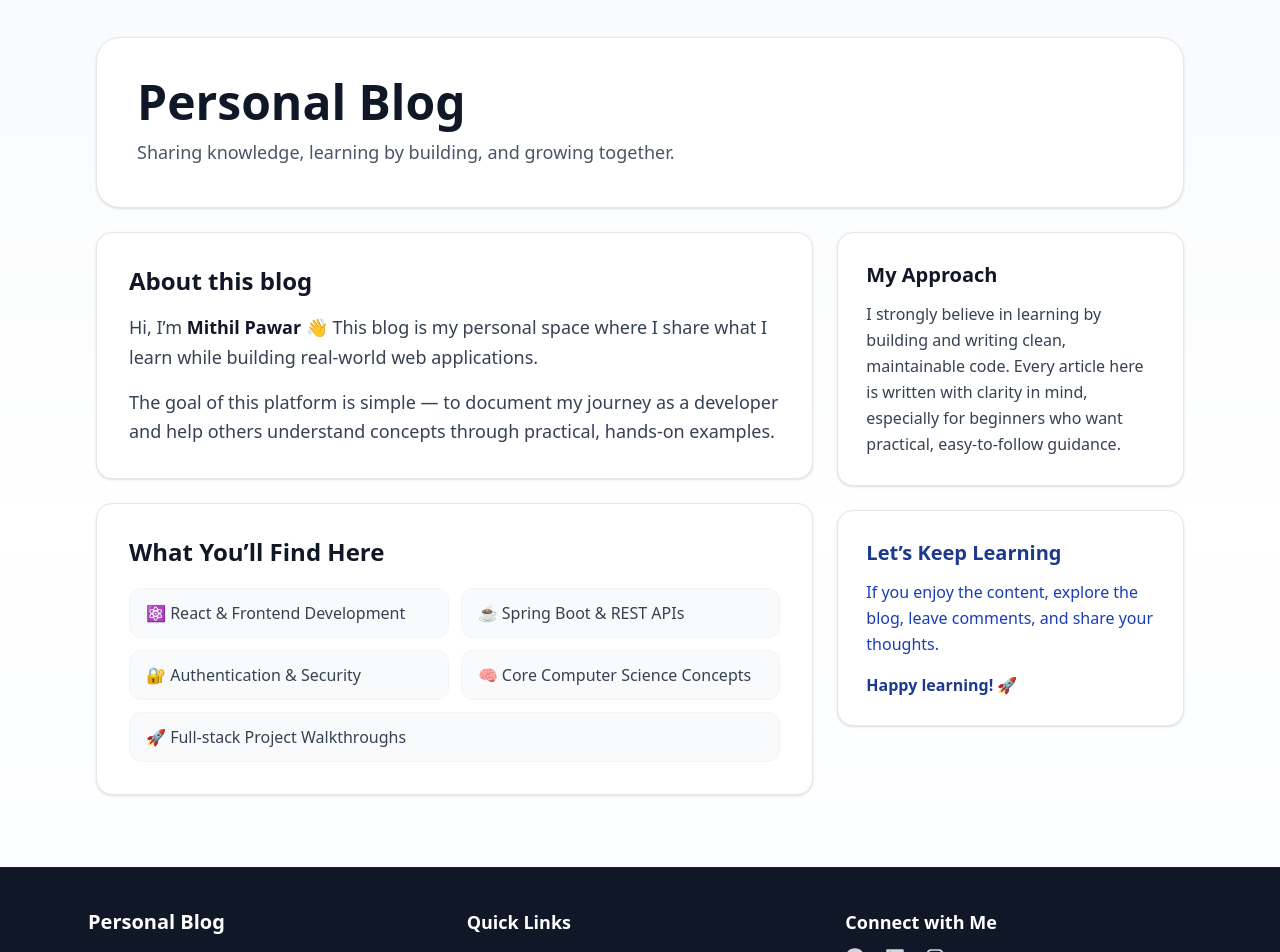
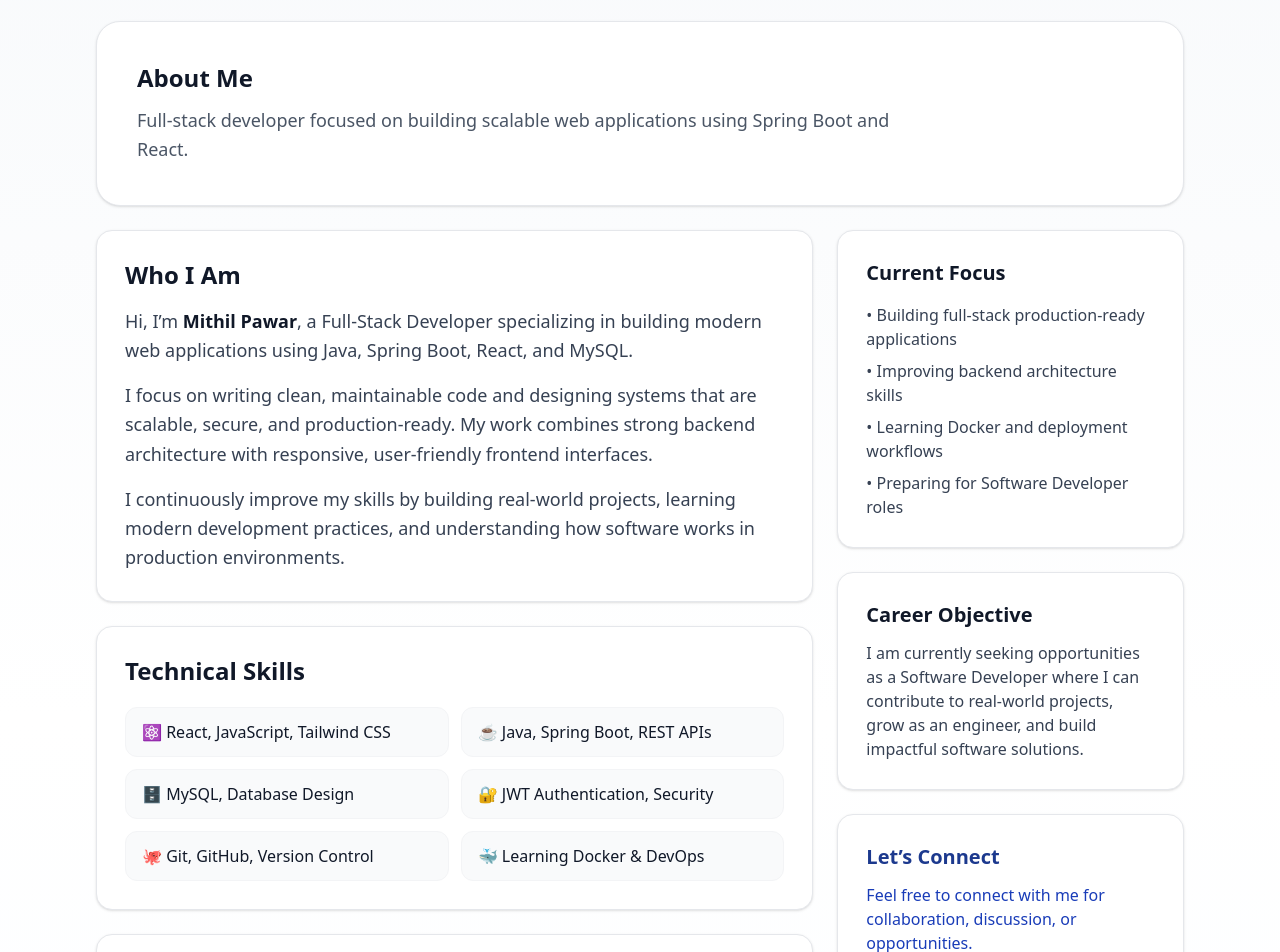
Before and after one commit to MithilPawar/Personal-Blog-React, a React (Vite) app: page /about in a window 1280 px wide. Shown: the part 100-1052 px from the top of the page. Built offline with nearby package versions, Linux system fonts and the light colour scheme; no server answers; sample sign-in values are in the browser's storage.

Commit message:
screen adjustment

```diff
--- a/package.json
+++ b/package.json
@@ -4,6 +4,7 @@
   "version": "0.0.0",
   "type": "module",
   "scripts": {
+    "predev": "powershell -NoProfile -ExecutionPolicy Bypass -Command \"$connections = Get-NetTCPConnection -State Listen -ErrorAction SilentlyContinue | Where-Object { $_.LocalPort -eq 5173 }; if ($connections) { $connections | ForEach-Object { Stop-Process -Id $_.OwningProcess -Force -ErrorAction SilentlyContinue } }\"",
     "dev": "vite",
     "build": "vite build",
     "lint": "eslint .",
--- a/src/components/layout/Navbar.jsx
+++ b/src/components/layout/Navbar.jsx
@@ -78,7 +78,7 @@ const Navbar = () => {
             <div className="relative" ref={profileRef}>
               <button
                 onClick={() => setProfileOpen(!profileOpen)}
-                className="flex items-center gap-2 text-sm font-medium text-gray-700 hover:text-blue-600 transition max-w-[190px]"
+                className="flex items-center gap-2 text-sm font-medium text-gray-700 hover:text-blue-600 hover:bg-gray-100 focus-visible:outline-none focus-visible:ring-2 focus-visible:ring-blue-500/40 rounded-md px-2 py-1.5 transition max-w-[190px] cursor-pointer"
               >
                 <FiUser className="text-lg shrink-0" />
                 <span className="truncate">{user.username}</span>
--- a/src/components/ui/PageHero.jsx
+++ b/src/components/ui/PageHero.jsx
@@ -1,11 +1,27 @@
-const PageHero = ({ title, subtitle, className = "" }) => {
+const PageHero = ({
+  title,
+  subtitle,
+  className = "",
+  titleClassName = "",
+  subtitleClassName = "",
+}) => {
+  const resolvedTitleClassName =
+    titleClassName || "text-3xl font-extrabold text-gray-900 sm:text-4xl lg:text-5xl";
+
+  const resolvedSubtitleClassName =
+    subtitleClassName || "mt-3 max-w-3xl text-base leading-relaxed text-gray-600 md:text-lg";
+
   return (
     <section
       className={`mb-6 rounded-3xl border border-gray-200 bg-white px-6 py-8 shadow-sm md:px-10 md:py-10 ${className}`}
     >
-      <h1 className="text-3xl font-extrabold text-gray-900 sm:text-4xl lg:text-5xl">{title}</h1>
+      <h1 className={resolvedTitleClassName}>
+        {title}
+      </h1>
       {subtitle ? (
-        <p className="mt-3 max-w-3xl text-base leading-relaxed text-gray-600 md:text-lg">{subtitle}</p>
+        <p className={resolvedSubtitleClassName}>
+          {subtitle}
+        </p>
       ) : null}
     </section>
   );
--- a/src/pages/About.jsx
+++ b/src/pages/About.jsx
@@ -3,56 +3,158 @@ import SurfaceCard from "../components/ui/SurfaceCard";
 
 const About = () => {
   return (
-    <div className="mx-auto w-full max-w-7xl px-4 py-8 md:py-10">
-      {/* REVIEW NOTE: Wide hero + content grid to match BlogDetails page proportions. */}
+    <div className="mx-auto w-full max-w-7xl px-4 py-8 md:py-6">
+
       <PageHero
-        title="Personal Blog"
-        subtitle="Sharing knowledge, learning by building, and growing together."
+        title="About Me"
+        subtitle="Full-stack developer focused on building scalable web applications using Spring Boot and React."
+        titleClassName="text-xl sm:text-xl md:text-2xl lg:text-2xl font-semibold"
       />
 
       <div className="grid gap-6 lg:grid-cols-12">
+
+        {/* LEFT SIDE */}
         <section className="space-y-6 lg:col-span-8">
-          <SurfaceCard>
-            <h2 className="text-2xl font-semibold text-gray-900">About this blog</h2>
+
+          {/* WHO I AM */}
+          <SurfaceCard className="p-6" padding="sm">
+            <h2 className="text-2xl font-semibold text-gray-900">
+              Who I Am
+            </h2>
+
             <p className="mt-4 text-base leading-relaxed text-gray-700 md:text-lg">
-              Hi, I’m <span className="font-semibold text-gray-900">Mithil Pawar</span> 👋 This blog is my personal space where I
-              share what I learn while building real-world web applications.
+              Hi, I’m{" "}
+              <span className="font-semibold text-gray-900">
+                Mithil Pawar
+              </span>
+              , a Full-Stack Developer specializing in building modern web
+              applications using{" "}
+              <span className="font-medium">
+                Java, Spring Boot, React, and MySQL
+              </span>.
             </p>
+
             <p className="mt-4 text-base leading-relaxed text-gray-700 md:text-lg">
-              The goal of this platform is simple — to document my journey as a developer and help others understand concepts
-              through practical, hands-on examples.
+              I focus on writing clean, maintainable code and designing systems
+              that are scalable, secure, and production-ready. My work combines
+              strong backend architecture with responsive, user-friendly
+              frontend interfaces.
+            </p>
+
+            <p className="mt-4 text-base leading-relaxed text-gray-700 md:text-lg">
+              I continuously improve my skills by building real-world projects,
+              learning modern development practices, and understanding how
+              software works in production environments.
             </p>
           </SurfaceCard>
 
-          <SurfaceCard>
-            <h2 className="text-2xl font-semibold text-gray-900">What You’ll Find Here</h2>
-            <ul className="mt-5 grid gap-3 text-gray-700 sm:grid-cols-2">
-              <li className="rounded-xl border border-gray-100 bg-gray-50 px-4 py-3">⚛️ React & Frontend Development</li>
-              <li className="rounded-xl border border-gray-100 bg-gray-50 px-4 py-3">☕ Spring Boot & REST APIs</li>
-              <li className="rounded-xl border border-gray-100 bg-gray-50 px-4 py-3">🔐 Authentication & Security</li>
-              <li className="rounded-xl border border-gray-100 bg-gray-50 px-4 py-3">🧠 Core Computer Science Concepts</li>
-              <li className="rounded-xl border border-gray-100 bg-gray-50 px-4 py-3 sm:col-span-2">🚀 Full-stack Project Walkthroughs</li>
-            </ul>
+          {/* TECH STACK */}
+          <SurfaceCard className="p-6" padding="sm">
+            <h2 className="text-2xl font-semibold text-gray-900">
+              Technical Skills
+            </h2>
+
+            <div className="mt-5 grid gap-3 sm:grid-cols-2">
+
+              <div className="rounded-xl border border-gray-100 bg-gray-50 px-4 py-3">
+                ⚛️ React, JavaScript, Tailwind CSS
+              </div>
+
+              <div className="rounded-xl border border-gray-100 bg-gray-50 px-4 py-3">
+                ☕ Java, Spring Boot, REST APIs
+              </div>
+
+              <div className="rounded-xl border border-gray-100 bg-gray-50 px-4 py-3">
+                🗄️ MySQL, Database Design
+              </div>
+
+              <div className="rounded-xl border border-gray-100 bg-gray-50 px-4 py-3">
+                🔐 JWT Authentication, Security
+              </div>
+
+              <div className="rounded-xl border border-gray-100 bg-gray-50 px-4 py-3">
+                🐙 Git, GitHub, Version Control
+              </div>
+
+              <div className="rounded-xl border border-gray-100 bg-gray-50 px-4 py-3">
+                🐳 Learning Docker & DevOps
+              </div>
+
+            </div>
           </SurfaceCard>
-        </section>
 
-        <aside className="space-y-6 lg:col-span-4">
-          <SurfaceCard padding="sm">
-            <h3 className="text-xl font-semibold text-gray-900">My Approach</h3>
-            <p className="mt-3 text-sm leading-relaxed text-gray-700 md:text-base">
-              I strongly believe in learning by building and writing clean, maintainable code. Every article here is written
-              with clarity in mind, especially for beginners who want practical, easy-to-follow guidance.
+          {/* BLOG PURPOSE */}
+          <SurfaceCard className="p-6" padding="sm">
+            <h2 className="text-2xl font-semibold text-gray-900">
+              Why This Blog Exists
+            </h2>
+
+            <p className="mt-4 text-base leading-relaxed text-gray-700 md:text-lg">
+              This blog documents my journey as a developer — sharing practical
+              lessons, real project experiences, and solutions to problems I
+              encounter while building applications.
+            </p>
+
+            <p className="mt-4 text-base leading-relaxed text-gray-700 md:text-lg">
+              My goal is to create content that is clear, practical, and useful
+              for developers who want to learn real-world development beyond
+              tutorials.
             </p>
           </SurfaceCard>
 
-          <SurfaceCard className="border-blue-100 bg-blue-50" padding="sm">
-            <h3 className="text-xl font-semibold text-blue-900">Let’s Keep Learning</h3>
-            <p className="mt-3 text-sm leading-relaxed text-blue-800 md:text-base">
-              If you enjoy the content, explore the blog, leave comments, and share your thoughts.
+        </section>
+
+
+        {/* RIGHT SIDE */}
+        <aside className="space-y-6 lg:col-span-4">
+
+          {/* CURRENT FOCUS */}
+          <SurfaceCard className="p-6" padding="sm">
+            <h3 className="text-xl font-semibold text-gray-900">
+              Current Focus
+            </h3>
+
+            <ul className="mt-4 space-y-2 text-gray-700">
+              <li>• Building full-stack production-ready applications</li>
+              <li>• Improving backend architecture skills</li>
+              <li>• Learning Docker and deployment workflows</li>
+              <li>• Preparing for Software Developer roles</li>
+            </ul>
+          </SurfaceCard>
+
+
+          {/* CAREER GOAL */}
+          <SurfaceCard className="p-6" padding="sm">
+            <h3 className="text-xl font-semibold text-gray-900">
+              Career Objective
+            </h3>
+
+            <p className="mt-3 text-gray-700">
+              I am currently seeking opportunities as a Software Developer
+              where I can contribute to real-world projects, grow as an
+              engineer, and build impactful software solutions.
             </p>
-            <p className="mt-4 text-base font-semibold text-blue-900">Happy learning! 🚀</p>
           </SurfaceCard>
+
+
+          {/* CONNECT */}
+          <SurfaceCard className="border-blue-100 bg-blue-50 p-6" padding="sm">
+            <h3 className="text-xl font-semibold text-blue-900">
+              Let’s Connect
+            </h3>
+
+            <p className="mt-3 text-blue-800">
+              Feel free to connect with me for collaboration, discussion,
+              or opportunities.
+            </p>
+
+            <p className="mt-4 font-semibold text-blue-900">
+              Thank you for visiting.
+            </p>
+          </SurfaceCard>
+
         </aside>
+
       </div>
     </div>
   );
```
Also changed, not shown: src/pages/Contact.jsx (+155 -35 lines).
